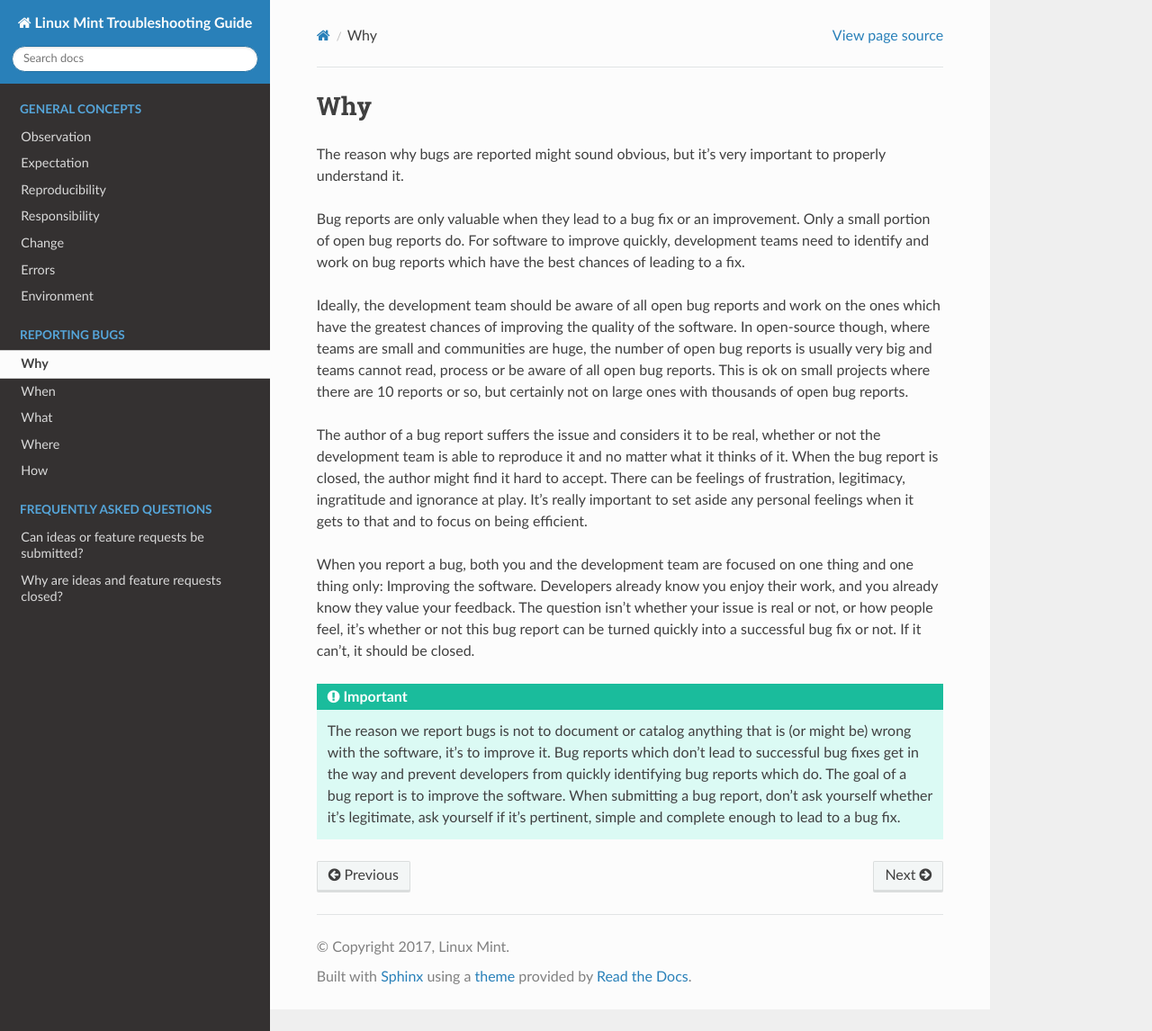
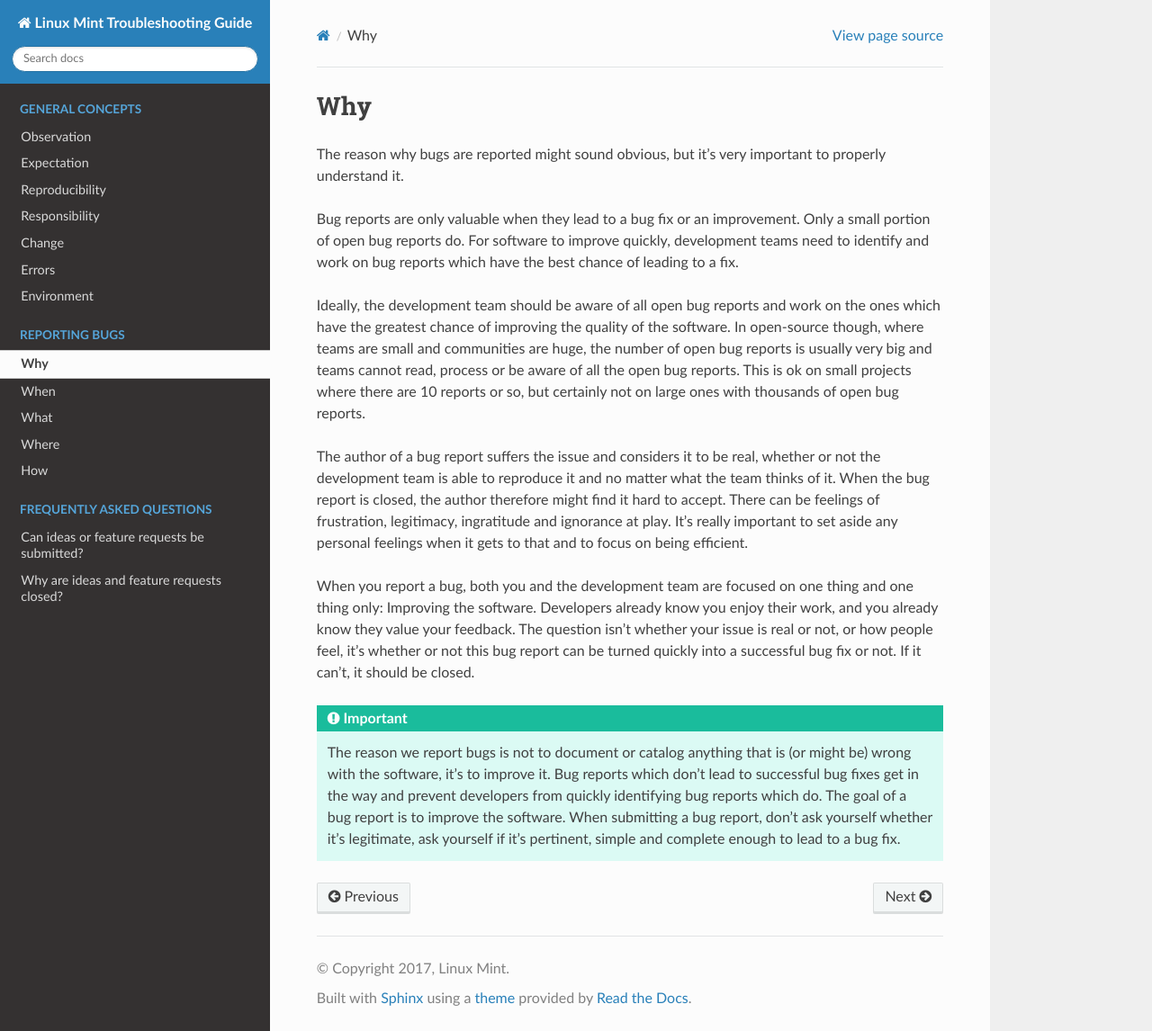
Before and after one commit to linuxmint/doc-troubleshooting-guide, a Sphinx documentation site: the page built from docs/why.rst, in a window 1280 px wide and 1146 px high. Shown: the whole window at 90% size. Built offline with Sphinx 7.4.7 and the Read the Docs theme 2.0.0, drawn with Linux system fonts in a browser that asks for light colours.

Commit message:
Small grammatical corrections (#2)

```diff
--- a/docs/why.rst
+++ b/docs/why.rst
@@ -3,11 +3,11 @@ Why
 
 The reason why bugs are reported might sound obvious, but it's very important to properly understand it.
 
-Bug reports are only valuable when they lead to a bug fix or an improvement. Only a small portion of open bug reports do. For software to improve quickly, development teams need to identify and work on bug reports which have the best chances of leading to a fix.
+Bug reports are only valuable when they lead to a bug fix or an improvement. Only a small portion of open bug reports do. For software to improve quickly, development teams need to identify and work on bug reports which have the best chance of leading to a fix.
 
-Ideally, the development team should be aware of all open bug reports and work on the ones which have the greatest chances of improving the quality of the software. In open-source though, where teams are small and communities are huge, the number of open bug reports is usually very big and teams cannot read, process or be aware of all open bug reports. This is ok on small projects where there are 10 reports or so, but certainly not on large ones with thousands of open bug reports.
+Ideally, the development team should be aware of all open bug reports and work on the ones which have the greatest chance of improving the quality of the software. In open-source though, where teams are small and communities are huge, the number of open bug reports is usually very big and teams cannot read, process or be aware of all the open bug reports. This is ok on small projects where there are 10 reports or so, but certainly not on large ones with thousands of open bug reports.
 
-The author of a bug report suffers the issue and considers it to be real, whether or not the development team is able to reproduce it and no matter what it thinks of it. When the bug report is closed, the author might find it hard to accept. There can be feelings of frustration, legitimacy, ingratitude and ignorance at play. It's really important to set aside any personal feelings when it gets to that and to focus on being efficient.
+The author of a bug report suffers the issue and considers it to be real, whether or not the development team is able to reproduce it and no matter what the team thinks of it. When the bug report is closed, the author therefore might find it hard to accept. There can be feelings of frustration, legitimacy, ingratitude and ignorance at play. It's really important to set aside any personal feelings when it gets to that and to focus on being efficient.
 
 When you report a bug, both you and the development team are focused on one thing and one thing only: Improving the software. Developers already know you enjoy their work, and you already know they value your feedback. The question isn't whether your issue is real or not, or how people feel, it's whether or not this bug report can be turned quickly into a successful bug fix or not. If it can't, it should be closed.
 
```
